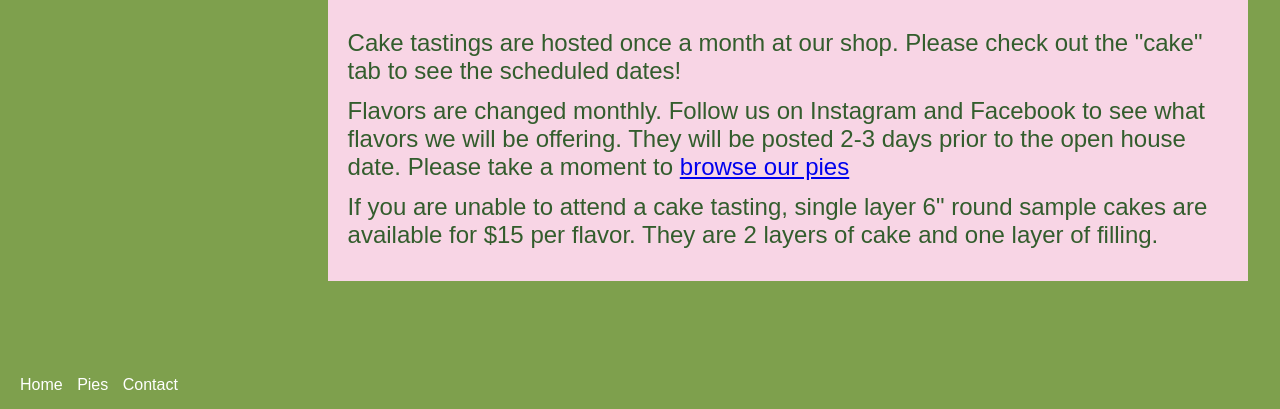
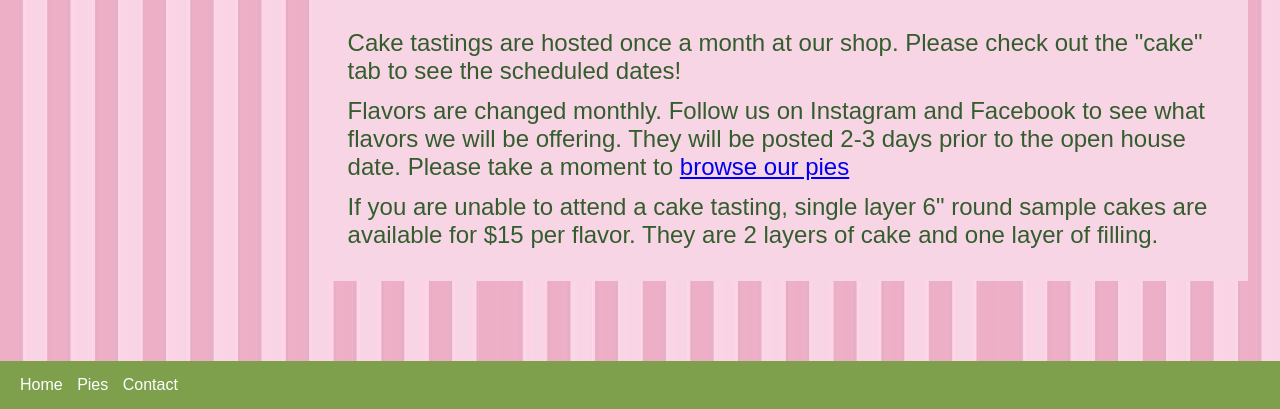
Before and after one commit to TBCwebsitecreation/pie-shop, a plain HTML site: page index.html in a window 1280 px wide. Shown: the part 645-1054 px from the top of the page. Drawn offline with Linux system fonts and the light colour scheme; the site is published under a folder, as on GitHub Pages, so addresses that start at the root find nothing.

Commit message:
corrected background image link

```diff
--- a/site.css
+++ b/site.css
@@ -72,7 +72,7 @@ nav > ul > li {
 
 main {
   display: block;
-  background-image: url('/images/background-image.jpg');
+  background-image: url('./images/background-image.jpg');
   padding-top: 3em;
   padding-bottom: 3em;
   min-height: 85%;
```
